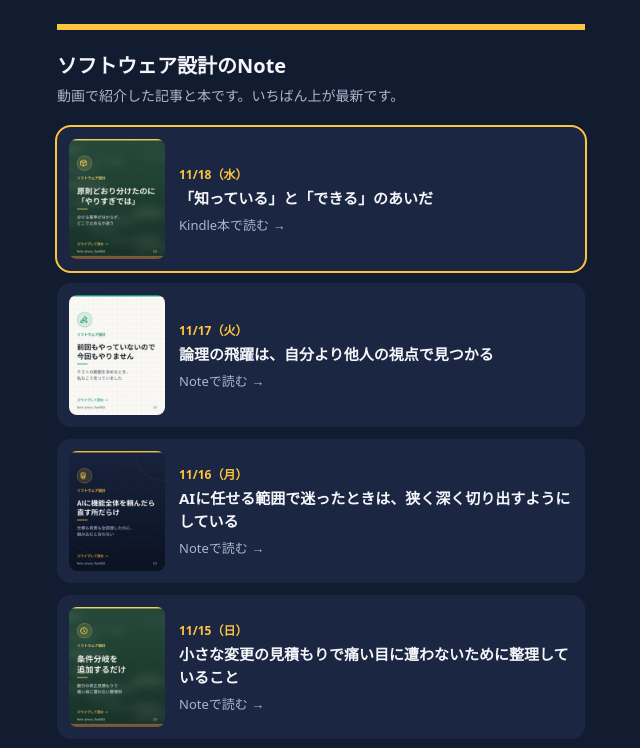
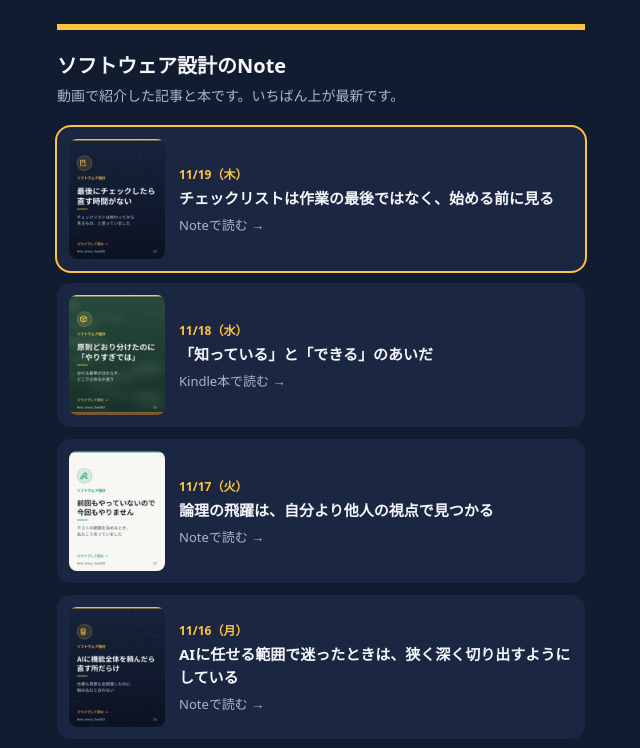
Before and after one commit to kumachan1101-pixel/note-links, a plain HTML site: page index.html in a window 1280 px wide. Shown: the top 748 px of the page, without its empty margins (319-959 px from the left). Drawn offline with Linux system fonts and the light colour scheme.

Commit message:
update index.html

```diff
--- a/index.html
+++ b/index.html
@@ -35,6 +35,10 @@ h2 { font-size:17px; margin:32px 0 4px; }
 <h1>ソフトウェア設計のNote</h1>
 <p>動画で紹介した記事と本です。いちばん上が最新です。</p>
 </header>
+<a class="card" href="https://note.com/rosy_flax9582/n/n0d32a852dc99" data-goatcounter-click="note-n0d32a852dc99" data-goatcounter-title="11/19 チェックリストは作業の最後ではなく、始める前に見る">
+<img src="images/n0d32a852dc99.jpg" alt="" loading="lazy" width="96" height="120">
+<div><div class="date">11/19（木）</div><div class="title">チェックリストは作業の最後ではなく、始める前に見る</div><div class="go">Noteで読む →</div></div>
+</a>
 <a class="card" href="https://www.amazon.co.jp/dp/B0FR4FNM67" data-goatcounter-click="kindle-book-solid-cs-001" data-goatcounter-title="11/18 「知っている」と「できる」のあいだ">
 <img src="images/book-solid-cs-001.jpg" alt="" loading="lazy" width="96" height="120">
 <div><div class="date">11/18（水）</div><div class="title">「知っている」と「できる」のあいだ</div><div class="go">Kindle本で読む →</div></div>
```
